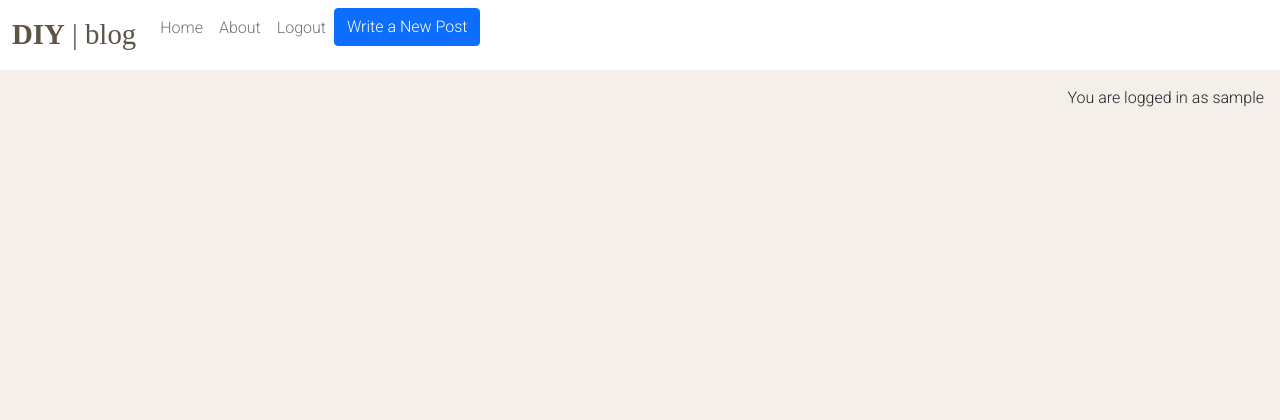
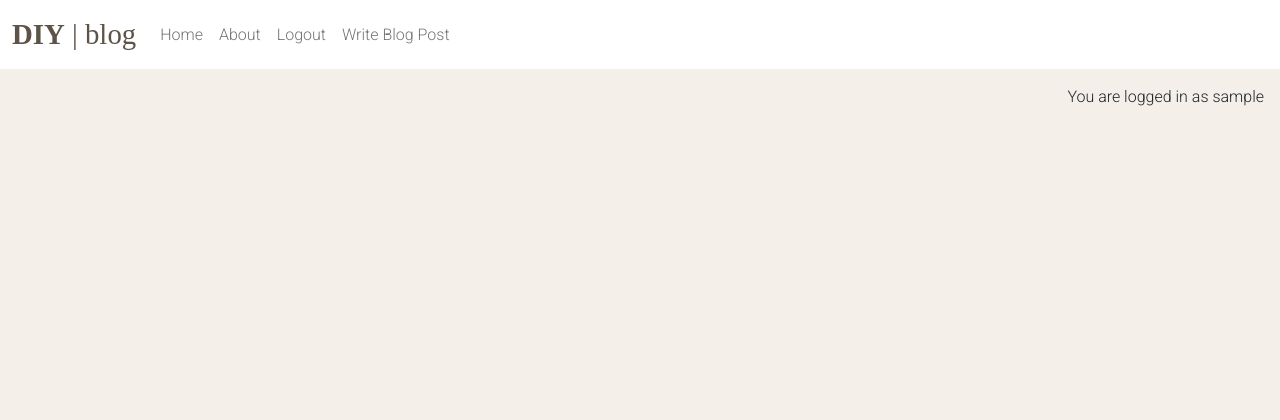
Before and after one commit to fergal92/pp4-diy-blog, a Django app: page / in a window 1280 px wide. Shown: the top 420 px of the page. Run offline with Django 4.2, Linux system fonts and the light colour scheme; the visitor is signed in with stand-in values (Sample User, id 1); data that the repository does not hold is empty.

Commit message:
Update write blog post button to nav link

```diff
--- a/blog/forms.py
+++ b/blog/forms.py
@@ -11,4 +11,4 @@ class CommentForm(forms.ModelForm):
 class PostForm(forms.ModelForm):
     class Meta:
         model = Post
-        fields = ['title', 'content']
+        fields = ['title', 'excerpt', 'content', 'featured_image']
--- a/blog/templates/blog/index.html
+++ b/blog/templates/blog/index.html
@@ -8,7 +8,6 @@
 
         <!-- Blog Entries Column -->
         <div class="col-12 mt-3 left">
-            <!-- Check if the user is logged in -->
             <div class="row">
                 {% for post in post_list %}
                 <div class="col-md-4">
--- a/blog/templates/blog/submit_post.html
+++ b/blog/templates/blog/submit_post.html
@@ -4,6 +4,6 @@
     <form method="post">
         {% csrf_token %}
         {{ form.as_p }}
-        <button type="submit">Submit</button>
+        <button class= 'btn btn-primary' type="submit">Submit</button>
     </form>
 {% endblock %}
--- a/blog/views.py
+++ b/blog/views.py
@@ -125,6 +125,6 @@ def submit_post(request):
 
     return render(request, 'blog/submit_post.html', {'form': form})
 
-def blog_list(request):
-    posts = Post.objects.filter(status='published').order_by('-created_on')
-    return render(request, 'blog/blog_list.html', {'posts': posts})
+#def blog_list(request):
+    #posts = Post.objects.filter(status='published').order_by('-created_on')
+    #return render(request, 'blog/blog_list.html', {'posts': posts})
--- a/templates/base.html
+++ b/templates/base.html
@@ -59,9 +59,9 @@
                     <li class="nav-item">
 	                    <a class="nav-link {% if request.path == logout_url %}active{% endif %}" aria-current="page" href="{% url 'account_logout' %}">Logout</a>
                     </li>
-                    <div class="text-right mb-3">
-                        <a href="{% url 'submit_post' %}" class="btn btn-primary">Write a New Post</a>
-                    </div>
+                    <li class="nav-item">
+                        <a href="{% url 'submit_post' %}" class="nav-link">Write Blog Post</a>
+                    </li>
                     {% else %}
                     <li class="nav-item">
 	                    <a class="nav-link {% if request.path == signup_url %}active{% endif %}" aria-current="page"
```
